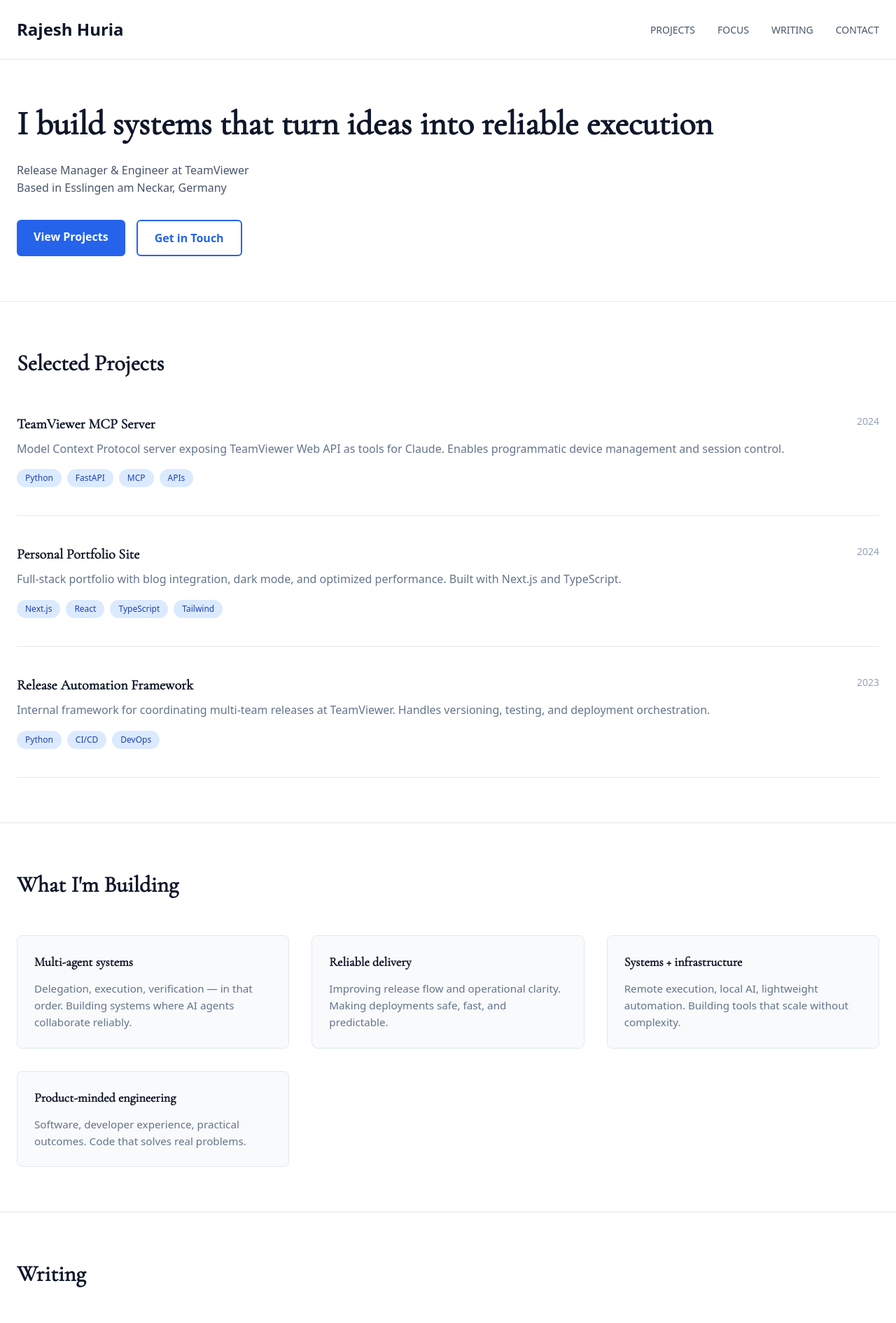
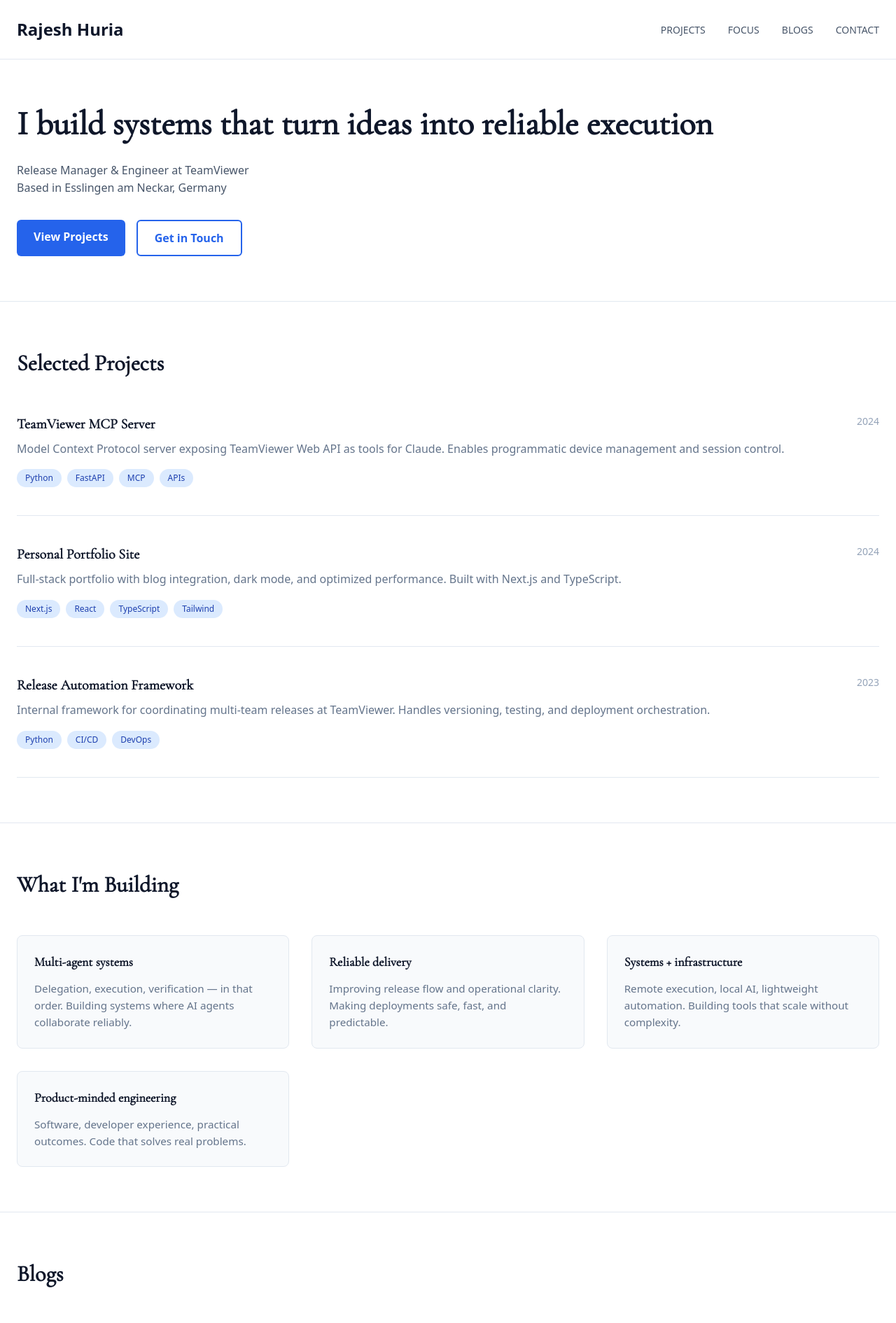
Before and after one commit to RajeshHuria/personal-site, a Next.js app: page / in a window 1280 px wide. Shown: the top 1890 px of the page at 70% size. Built offline with nearby package versions, Linux system fonts and the light colour scheme; a web font is replaced by a local one.

Commit message:
rename: 'Writing' section to 'Blogs'
Update nav link and section heading.

Co-Authored-By: Claude Haiku 4.5 <noreply@anthropic.com>

```diff
--- a/components/PersonalSite.tsx
+++ b/components/PersonalSite.tsx
@@ -113,7 +113,7 @@ export default function PersonalSite() {
               FOCUS
             </a>
             <a href="#writing" style={{ color: "#475569", textDecoration: "none", fontWeight: "500", transition: "color 0.3s" }}>
-              WRITING
+              BLOGS
             </a>
             <a href="#contact" style={{ color: "#475569", textDecoration: "none", fontWeight: "500", transition: "color 0.3s" }}>
               CONTACT
@@ -277,7 +277,7 @@ export default function PersonalSite() {
               color: "#0f172a",
             }}
           >
-            Writing
+            Blogs
           </h2>
 
           <div style={{ display: "flex", flexDirection: "column", gap: "1.5rem" }}>
```
